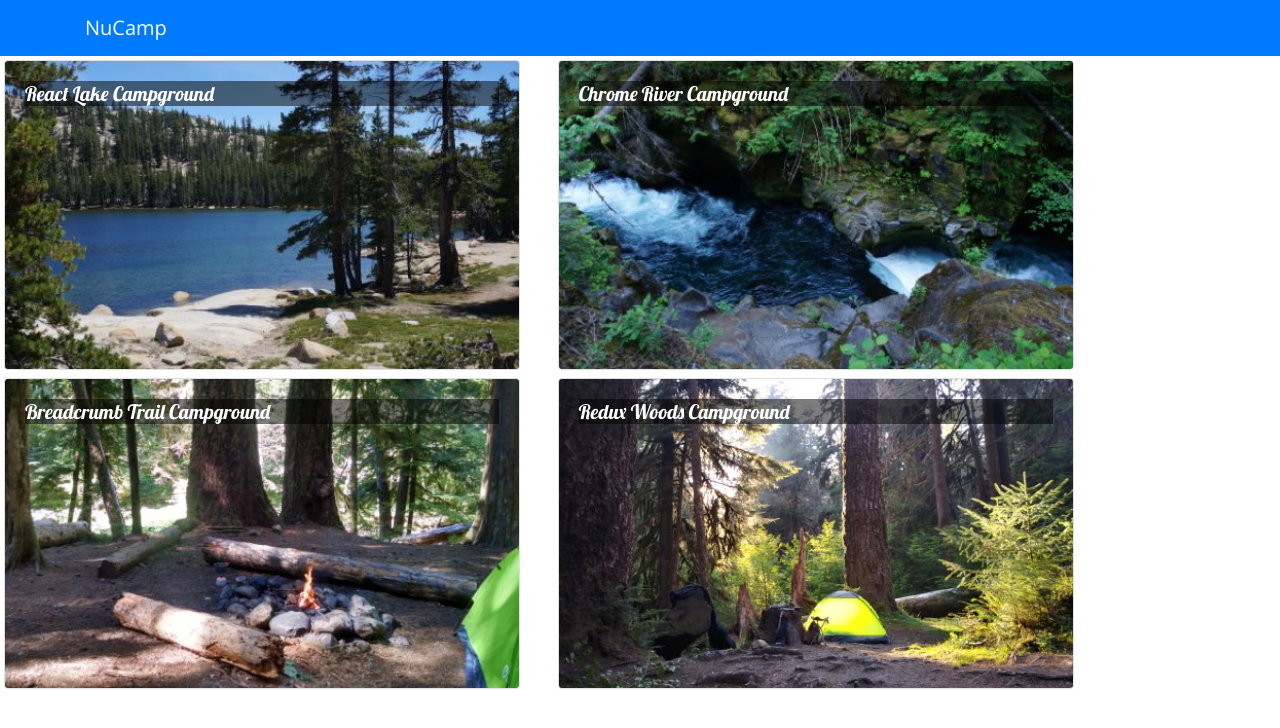
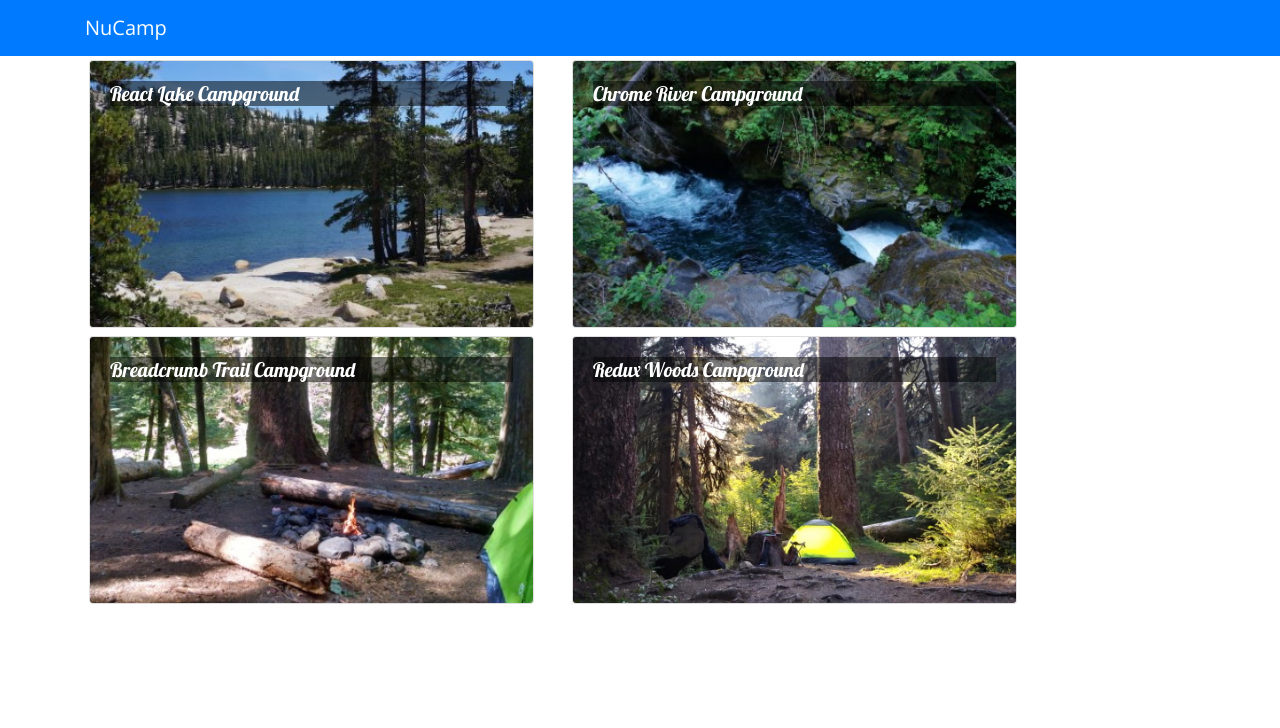
Before and after one commit to ashleyblemler/nucampsite-react, a React (Create React App) app: page / in a window 1280 px wide. Shown: the top 728 px of the page. Built offline with nearby package versions, Linux system fonts and the light colour scheme.

Commit message:
Component Types

```diff
--- a/src/components/CampsiteInfoComponent.js
+++ b/src/components/CampsiteInfoComponent.js
@@ -1,8 +1,7 @@
-import React, { Component } from "react";
+import React from "react";
 import { Card, CardImg, CardText, CardBody, CardTitle } from "reactstrap";
 
-class CampsiteInfo extends Component {
-  renderCampsite(campsite) {
+function RenderCampsite({campsite}) {
   return (
     <div className="col-md-5 m-1">
       <Card>
@@ -16,7 +15,7 @@ class CampsiteInfo extends Component {
   );
 }
 
-  renderComments(comments) {
+function RenderComments({comments}) {
   if (comments) {
     return (
       <div className="col-md-5 m-1">
@@ -35,23 +34,23 @@ class CampsiteInfo extends Component {
       </div>
     );
   } else {
-      return <div></div>;
+    return <div />;
   }
 }
 
-  render() {
-    if (this.props.campsite) {
+function CampsiteInfo(props) {
+  if (props.campsite) {
     return (
       <div className="container">
         <div className="row">
-            {this.renderCampsite(this.props.campsite)}
-            {this.renderComments(this.props.campsite.comments)}
+          <RenderCampsite campsite={props.campsite} />
+          <RenderComments comments={props.campsite.comments} />
         </div>
       </div>
     );
   }
   return <div />;
 }
-}
+
 
 export default CampsiteInfo;
--- a/src/components/DirectoryComponent.js
+++ b/src/components/DirectoryComponent.js
@@ -1,34 +1,34 @@
-import React, { Component } from "react";
-import { Fragment } from "react";
-import {
-  Card,
-  CardImg,
-  CardImgOverlay,
-  CardTitle,
-} from "reactstrap";
+import React from 'react';
+import { Card, CardImg, CardImgOverlay, CardTitle } from 'reactstrap';
 
-
-class Directory extends Component {
-  render() {
-    const directory = this.props.campsites.map((campsite) => {
+function RenderDirectoryItem({campsite, onClick}) {
     return (
-        <div key={campsite.id} className="col-md-5 m-1">
-          <Card onClick={() => this.props.onClick(campsite.id)}>
+        <Card onClick={() => onClick(campsite.id)}>
             <CardImg width="100%" src={campsite.image} alt={campsite.name} />
             <CardImgOverlay>
                 <CardTitle>{campsite.name}</CardTitle>
             </CardImgOverlay>
         </Card>
+    );
+}
+
+function Directory(props) {
+
+    const directory = props.campsites.map(campsite => {
+        return (
+            <div key={campsite.id} className="col-md-5 m-1">
+                <RenderDirectoryItem campsite={campsite} onClick={props.onClick} />
             </div>
         );
     });
 
     return (
-      <div>
-        <div className="row">{directory}</div>
+        <div className="container">
+            <div className="row">
+                {directory}
+            </div>
         </div>
     );
 }
-}
 
 export default Directory;
```
Lines whose indentation alone changed are shown as unchanged.
